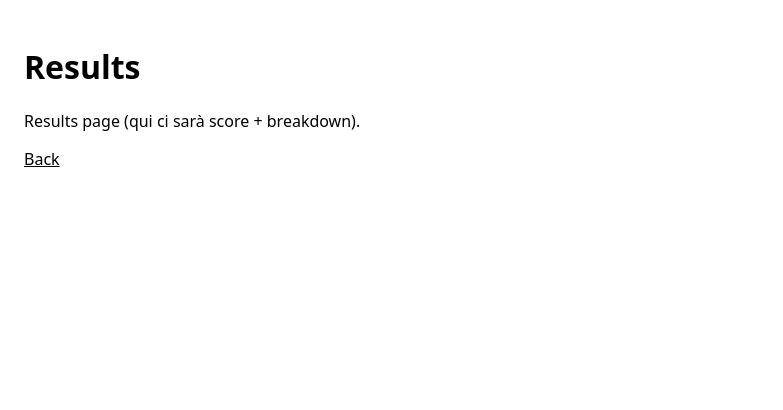
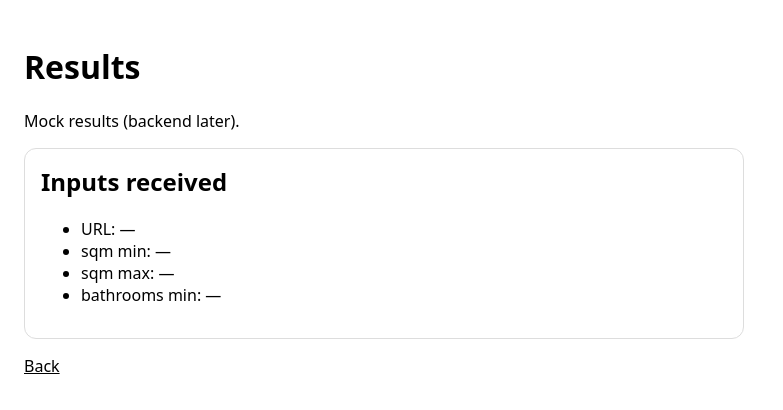
Before and after one commit to gi9494/real-estate-advisor, a Next.js app in the folder frontend/: page /results in a window 1280 px wide. Shown: the top 410 px of the page, without its empty margins (0-783 px from the left). Built offline with nearby package versions, Linux system fonts and the light colour scheme.

Commit message:
Linking input page to result page mock data

```diff
--- a/frontend/src/app/results/page.tsx
+++ b/frontend/src/app/results/page.tsx
@@ -1,11 +1,32 @@
 import Link from "next/link";
 
-export default function Results() {
+type SearchParams = Record<string, string | string[] | undefined>;
+
+export default function Results({ searchParams }: { searchParams: SearchParams }) {
+  const url = typeof searchParams.url === "string" ? searchParams.url : "";
+  const sqmMin = typeof searchParams.sqmMin === "string" ? searchParams.sqmMin : "";
+  const sqmMax = typeof searchParams.sqmMax === "string" ? searchParams.sqmMax : "";
+  const bathroomsMin =
+    typeof searchParams.bathroomsMin === "string" ? searchParams.bathroomsMin : "";
+
   return (
-    <main>
+    <main style={{ maxWidth: 720 }}>
       <h1>Results</h1>
-      <p>Results page (qui ci sarà score + breakdown).</p>
-      <Link href="/">Back</Link>
+      <p>Mock results (backend later).</p>
+
+      <div style={{ border: "1px solid #ddd", borderRadius: 12, padding: 16 }}>
+        <h2 style={{ marginTop: 0 }}>Inputs received</h2>
+        <ul>
+          <li>URL: {url || "—"}</li>
+          <li>sqm min: {sqmMin || "—"}</li>
+          <li>sqm max: {sqmMax || "—"}</li>
+          <li>bathrooms min: {bathroomsMin || "—"}</li>
+        </ul>
+      </div>
+
+      <div style={{ marginTop: 16 }}>
+        <Link href="/">Back</Link>
+      </div>
     </main>
   );
 }
```
Also changed, not shown: frontend/src/app/page.tsx (+10 -7 lines).
